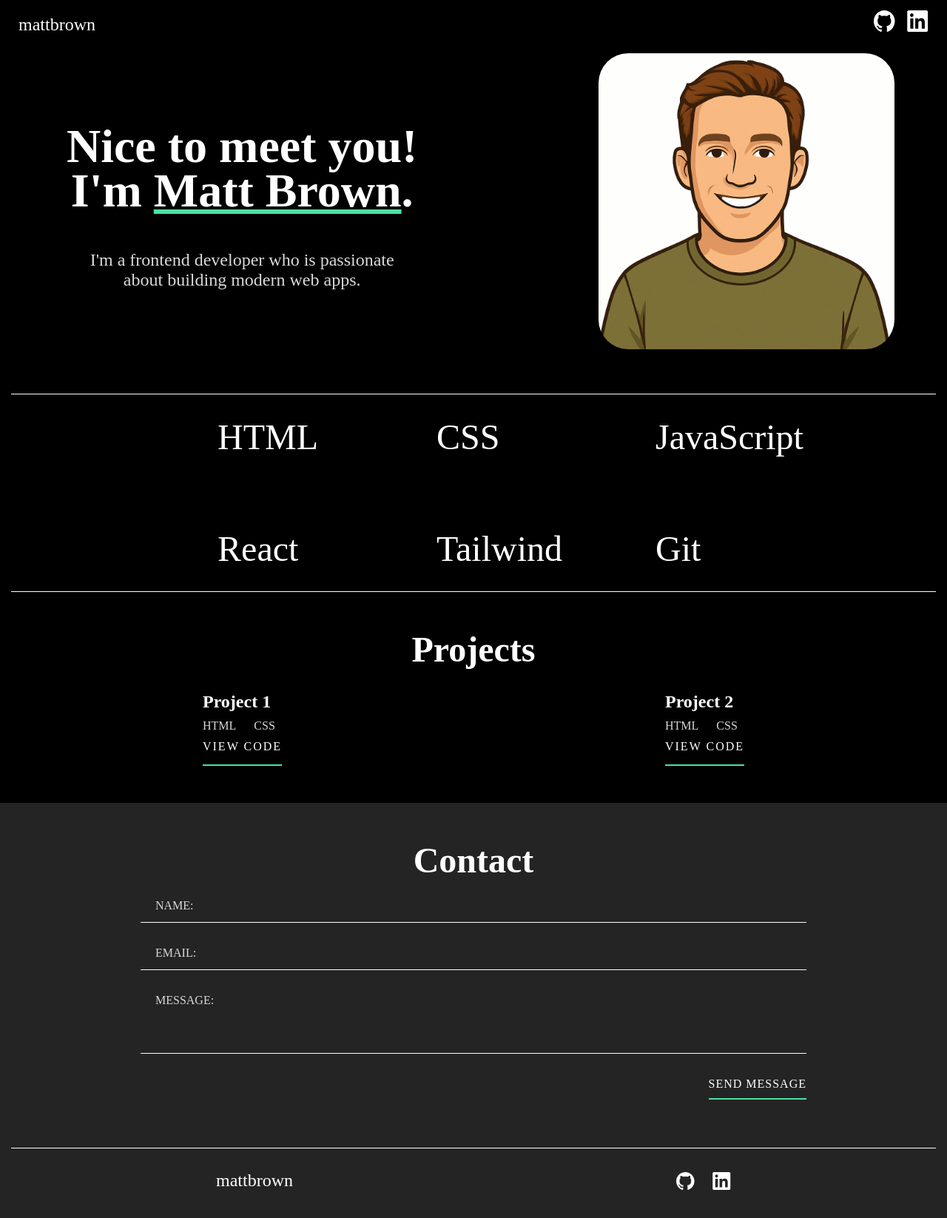
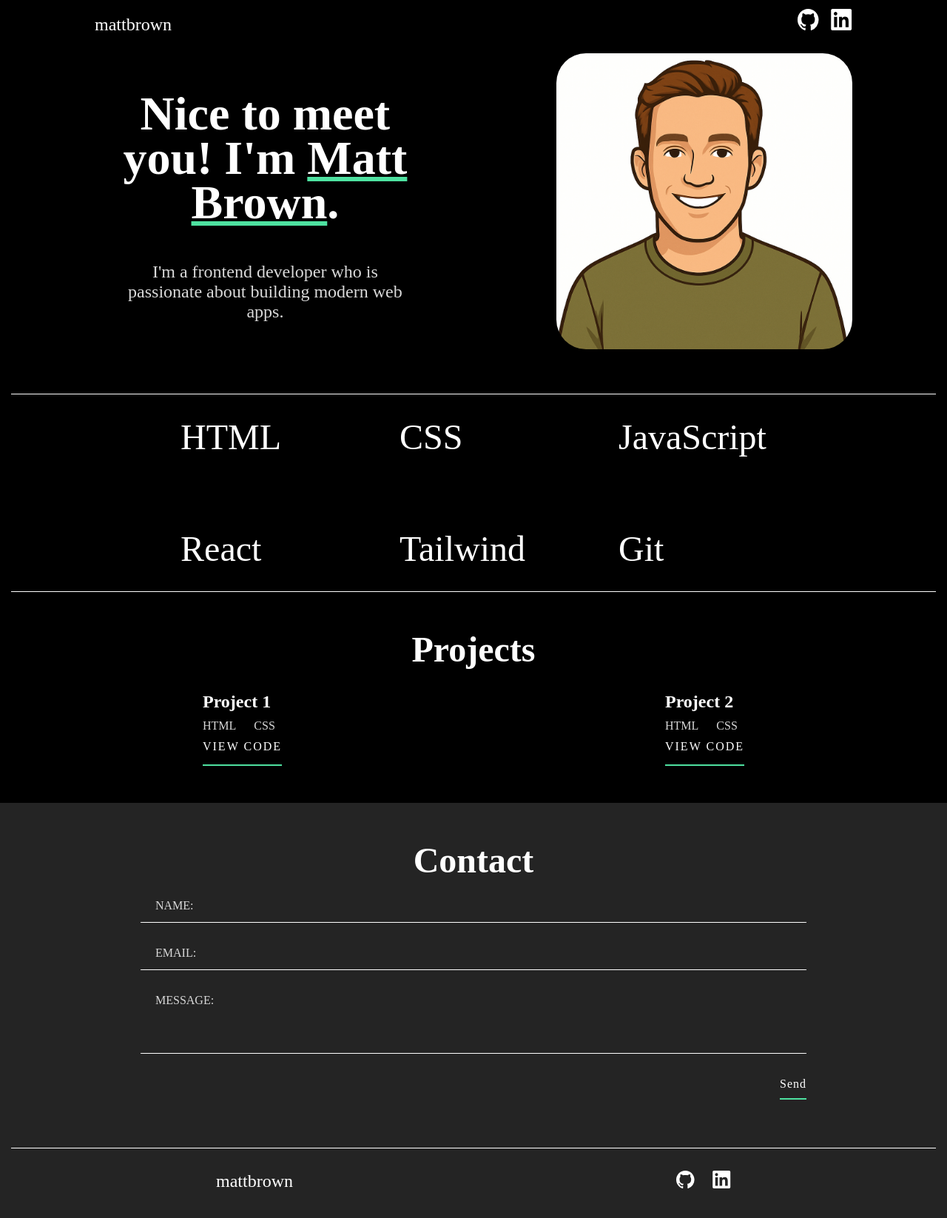
Before and after one commit to mattmach1/portfolio-website, a website built with Vite: page index.html in a window 1280 px wide. Shown: the whole page at 74% size. Built offline with nearby package versions, Linux system fonts and the light colour scheme; files whose address does not match are found by name.

Commit message:
added contact form functionality

```diff
--- a/index.html
+++ b/index.html
@@ -9,9 +9,22 @@
     <header>
       <div class="header-container">
         <p>mattbrown</p>
+
         <div class="header-icon-container">
-          <img src="./assets/images/icon-github.svg" />
-          <img src="./assets/images/icon-linkedin.svg" />
+          <a
+            href="https://github.com/mattmach1"
+            target="_blank"
+            rel="noopener noreferrer"
+          >
+            <img src="./assets/images/icon-github.svg" />
+          </a>
+          <a
+            href="https://linkedin.com/in/mattrichardbrown"
+            target="_blank"
+            rel="noopener noreferrer"
+          >
+            <img src="./assets/images/icon-linkedin.svg" />
+          </a>
         </div>
       </div>
     </header>
@@ -69,7 +82,7 @@
 
       <div class="section contact">
         <h2>Contact</h2>
-        <form>
+        <form action="https://formspree.io/f/xvgrndll" method="POST">
           <div class="form-group">
             <label for="name">NAME:</label>
             <input type="text" id="name" name="name" required />
@@ -84,16 +97,28 @@
             <label for="message">MESSAGE:</label>
             <textarea id="message" name="message" rows="5" required></textarea>
           </div>
-
-          <button type="submit">SEND MESSAGE</button>
+          <!-- your other form fields go here -->
+          <button type="submit">Send</button>
         </form>
       </div>
     </main>
     <footer>
       <p>mattbrown</p>
       <div class="footer-icon-container">
-        <img src="./assets/images/icon-github.svg" />
-        <img src="./assets/images/icon-linkedin.svg" />
+        <a
+          href="https://github.com/mattmach1"
+          target="_blank"
+          rel="noopener noreferrer"
+        >
+          <img src="./assets/images/icon-github.svg" />
+        </a>
+        <a
+          href="https://linkedin.com/in/mattrichardbrown"
+          target="_blank"
+          rel="noopener noreferrer"
+        >
+          <img src="./assets/images/icon-linkedin.svg" />
+        </a>
       </div>
     </footer>
     <script type="module" src="/src/main.js"></script>
--- a/src/style.css
+++ b/src/style.css
@@ -53,6 +53,14 @@ header p {
   display: flex;
   flex-direction: row;
   gap: 1rem;
+}
+
+header img {
+  transition: filter 0.3s ease;
+}
+
+header img:hover {
+  filter: brightness(0) saturate(100%) invert(72%) sepia(29%) saturate(758%) hue-rotate(91deg) brightness(100%) contrast(91%);
 }
 
 
@@ -214,6 +222,14 @@ footer p {
   gap: 1.5rem
 }
 
+footer img {
+  transition: filter 0.3s ease;
+}
+
+footer img:hover {
+  filter: brightness(0) saturate(100%) invert(72%) sepia(29%) saturate(758%) hue-rotate(91deg) brightness(100%) contrast(91%);
+}
+
 textarea {
   resize: none;
 }
@@ -279,12 +295,11 @@ textarea {
     flex-direction: row;
     text-align: left;
     justify-content: center;
-    padding-left: 100px
   }
 
    .skills-grid {
     display: grid;
-    grid-template-columns: repeat(2, 1fr); /* 3 equal columns */
+    grid-template-columns: repeat(2, 1fr);
     grid-auto-rows: auto;
     row-gap: 3rem;
     column-gap: 10rem;
@@ -328,7 +343,7 @@ textarea {
   .header-container {
     display: flex;
     justify-content: space-between;
-    width: 1524px;
+    width: 1024px;
     align-items: center;
   }
 
@@ -346,7 +361,7 @@ textarea {
     flex-direction: row-reverse;
     align-items: center;
     justify-content: space-between;
-    max-width: 1524px;
+    max-width: 1024px;
   }
 
   .hero-text {
```
